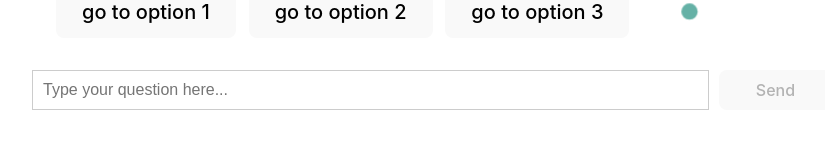
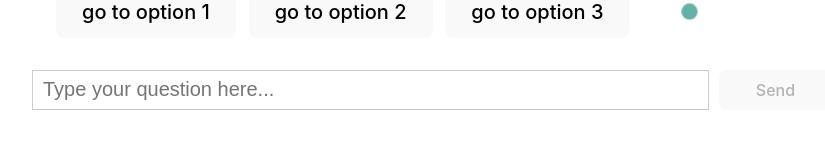
Before and after one commit to Damianofds/react-talky-ui, a React (Vite) app: page / in a window 1280 px wide. Shown: the part 467-627 px from the top of the page, without its empty margins (208-1033 px from the left). Built offline with nearby package versions, Linux system fonts and the light colour scheme; no server answers.

Commit message:
implemented configurable font size

```diff
--- a/src/App.tsx
+++ b/src/App.tsx
@@ -19,9 +19,9 @@ function App() {
         }}>
           <TalkyUI initTalkURL='/talk-button.json'
             //themeColor='red'
+            // fontSize='15px'
           />
         </div>
-        {/* <br/> */}
         <div>
           <ClearStorageButton />
         </div>
--- a/src/TalkyUI.tsx
+++ b/src/TalkyUI.tsx
@@ -5,14 +5,13 @@ import { ChatItemConfig } from "./components/chat-items/TalkItemsConfig";
 
 interface TalkUIProps {
     initTalkURL: string;
-    font?: string;
     fontSize?: string;
     themeColor?: string;
 }
 
 export type MessageType = 'input' | 'stream';
 
-const TalkyUI: React.FC<TalkUIProps> = ({ initTalkURL, themeColor }) => {
+const TalkyUI: React.FC<TalkUIProps> = ({ initTalkURL, fontSize='20px', themeColor='#4ea699' }) => {
 
     const [inputBoxText, setInputBoxText] = useState<ChatItemConfig>();
 
@@ -22,9 +21,9 @@ const TalkyUI: React.FC<TalkUIProps> = ({ initTalkURL, themeColor }) => {
 
     return (
         <>
-            <ChatBox initTalkURL={initTalkURL} message={inputBoxText} themeColor={themeColor} />
+            <ChatBox initTalkURL={initTalkURL} message={inputBoxText} themeColor={themeColor} fontSize={fontSize} />
             <br/>
-            <InputBox inputRetriever={setInputBoxContent} conversationRouteKeyword="conversation" qaRouteKeyword="qa" themeColor={themeColor} />
+            <InputBox inputRetriever={setInputBoxContent} conversationRouteKeyword="conversation" qaRouteKeyword="qa" themeColor={themeColor} fontSize={fontSize}/>
         </>
     );
 };
--- a/src/components/ChatBox.tsx
+++ b/src/components/ChatBox.tsx
@@ -11,10 +11,11 @@ import { ConversationContext } from './ConversationContext';
 interface ChatBoxProps {
     initTalkURL: string;
     message?: ChatItemConfig;
+    fontSize?: string;
     themeColor?: string;
 }
 
-const ChatBox: React.FC<ChatBoxProps> = ({ initTalkURL, message, themeColor }) => {
+const ChatBox: React.FC<ChatBoxProps> = ({ initTalkURL, message, fontSize, themeColor }) => {
     const [currentTalkURL, setCurrentTalkURL] = useState(initTalkURL);
     const {talkCurrentItem, isLastItem} = useFetchTalk(currentTalkURL);
     const chatHistory = useLoadUserChatHistory();
@@ -141,12 +142,11 @@ const ChatBox: React.FC<ChatBoxProps> = ({ initTalkURL, message, themeColor }) =
                 height: "60%",
                 width: "94%",
                 overflowY: 'auto',
-                // border: '1px solid #ccc',
                 textAlign: 'left',
                 display: 'flex',
                 flexDirection: 'column',
                 justifyContent: 'flex-end',
-                fontSize: '20px',
+                fontSize: fontSize,
                 paddingLeft: '3%',
                 paddingRight: '3%',
             }}>
--- a/src/components/InputBox.tsx
+++ b/src/components/InputBox.tsx
@@ -6,10 +6,11 @@ interface InputBoxProps {
     inputRetriever: (answer: ChatItemConfig) => void;
     conversationRouteKeyword: string;
     qaRouteKeyword: string;
+    fontSize?: string;
     themeColor?: string;
 }
 
-const InputBox: React.FC<InputBoxProps> = ({inputRetriever, conversationRouteKeyword, qaRouteKeyword, themeColor='#4ea699'}) => {
+const InputBox: React.FC<InputBoxProps> = ({inputRetriever, conversationRouteKeyword, qaRouteKeyword, fontSize, themeColor=''}) => {
     const [inputValue, setInputValue] = useState('');
     const [input, setInput] = useState('');
     const [isLoading, setIsLoading] = useState<boolean>(false);
@@ -79,7 +80,7 @@ const InputBox: React.FC<InputBoxProps> = ({inputRetriever, conversationRouteKey
                         padding: '10px',
                         textAlign: 'left',
                         flex: '9',
-                        fontSize: '16px',
+                        fontSize: fontSize,
                         height: '40px',
                         boxSizing: 'border-box',
                         marginRight: '10px',
--- a/src/index.css
+++ b/src/index.css
@@ -40,9 +40,7 @@ button {
   font-size: 1em;
   font-weight: 500;
   font-family: inherit;
-  background-color: #1a1a1a;
   cursor: pointer;
-  transition: border-color 0.25s;
 }
 button:hover {
   border-color: #646cff;
```
